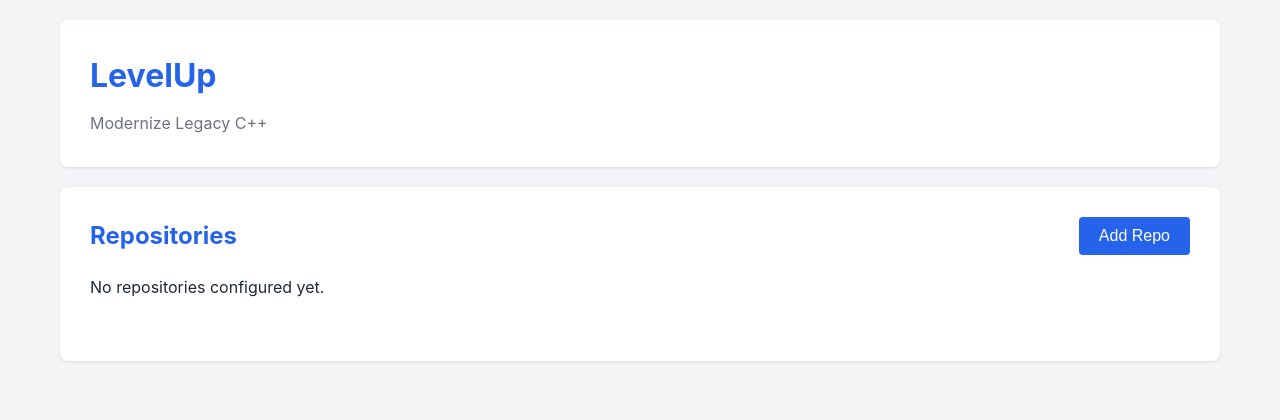
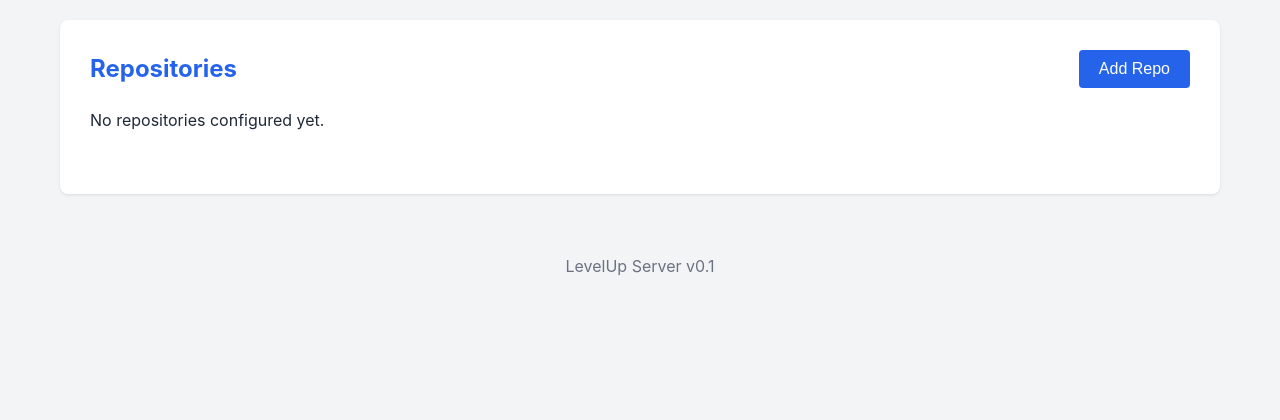
Before and after one commit to BjarneHelgesen/LevelUp, a Flask app: page / in a window 1280 px wide. Shown: the top 420 px of the page. Run offline with Flask 3, Linux system fonts and the light colour scheme; data that the repository does not hold is empty; parts of the project's set-up code (start-up, migrations or seed data) failed here and were passed over.

Commit message:
Declutter Mods screen with top bar redesign
- Create narrow top bar (50px height) with logo, slogan, and back button
- Remove h1 LevelUp title from header (logo replaces it)
- Move slogan "Modernize Legacy C++" to top bar
- Move "Back to Repos" button to top bar
- Remove "Mods - {repo name}" heading above mods list
- Top bar only visible on Mods screen (hidden on Repos screen)
- Top bar is sticky/fixed at top for easy navigation

🤖 Generated with [Claude Code](https://claude.com/claude-code)

Co-Authored-By: Claude <noreply@anthropic.com>

```diff
--- a/static/css/style.css
+++ b/static/css/style.css
@@ -30,22 +30,55 @@ body {
     padding: 20px;
 }
 
-/* Header */
-header {
+/* Top Bar */
+.top-bar {
+    display: none;
     background-color: var(--card-bg);
-    padding: 30px;
-    border-radius: 8px;
-    margin-bottom: 20px;
-    box-shadow: 0 1px 3px rgba(0, 0, 0, 0.1);
+    box-shadow: 0 2px 4px rgba(0, 0, 0, 0.1);
+    position: sticky;
+    top: 0;
+    z-index: 100;
 }
 
-header h1 {
-    color: var(--primary-color);
-    margin-bottom: 10px;
+.top-bar.visible {
+    display: block;
 }
 
-header p {
+.top-bar-content {
+    max-width: 1200px;
+    margin: 0 auto;
+    padding: 10px 20px;
+    display: flex;
+    align-items: center;
+    gap: 20px;
+    height: 50px;
+}
+
+.top-bar-logo {
+    height: 35px;
+    width: auto;
+}
+
+.top-bar-slogan {
     color: #6b7280;
+    font-size: 16px;
+    margin-right: auto;
+}
+
+.top-bar-back-btn {
+    background-color: transparent;
+    color: var(--primary-color);
+    border: 1px solid var(--primary-color);
+    padding: 6px 12px;
+    border-radius: 4px;
+    cursor: pointer;
+    font-size: 14px;
+    transition: background-color 0.2s, color 0.2s;
+}
+
+.top-bar-back-btn:hover {
+    background-color: var(--primary-color);
+    color: white;
 }
 
 /* Main Content */
--- a/static/js/app.js
+++ b/static/js/app.js
@@ -48,16 +48,19 @@ function showScreen(screenId) {
     });
     document.getElementById(screenId).classList.add('active');
 
+    // Toggle top bar visibility
+    const topBar = document.getElementById('top-bar');
+    if (screenId === 'mods') {
+        topBar.classList.add('visible');
+    } else {
+        topBar.classList.remove('visible');
+    }
+
     // Load screen-specific data
     if (screenId === 'repos') {
         loadRepositories();
         stopQueuedModsUpdates();
     } else if (screenId === 'mods') {
-        // Update the mods header with selected repo name
-        const repoNameEl = document.getElementById('mods-repo-name');
-        if (selectedRepo) {
-            repoNameEl.textContent = `Mods - ${selectedRepo.name}`;
-        }
         loadAvailableMods();
         startQueuedModsUpdates();
     }
--- a/templates/index.html
+++ b/templates/index.html
@@ -7,12 +7,16 @@
     <link rel="stylesheet" href="{{ url_for('static', filename='css/style.css') }}">
 </head>
 <body>
+    <!-- Top Bar (visible on Mods screen) -->
+    <div class="top-bar" id="top-bar">
+        <div class="top-bar-content">
+            <img src="{{ url_for('static', filename='images/LevelUp_logo.png') }}" alt="LevelUp Logo" class="top-bar-logo">
+            <span class="top-bar-slogan">Modernize Legacy C++</span>
+            <button id="back-to-repos-btn" class="top-bar-back-btn">← Back to Repos</button>
+        </div>
+    </div>
+
     <div class="container">
-        <header>
-            <h1>LevelUp</h1>
-            <p>Modernize Legacy C++</p>
-        </header>
-
         <main>
             <!-- Repositories Screen -->
             <section id="repos" class="screen active">
@@ -28,10 +32,6 @@
 
             <!-- Mods Screen -->
             <section id="mods" class="screen">
-                <div class="screen-header">
-                    <button id="back-to-repos-btn" class="back-btn">← Back to Repos</button>
-                    <h2 id="mods-repo-name">Mods</h2>
-                </div>
 
                 <!-- Queued Items List -->
                 <div class="queued-items">
```
